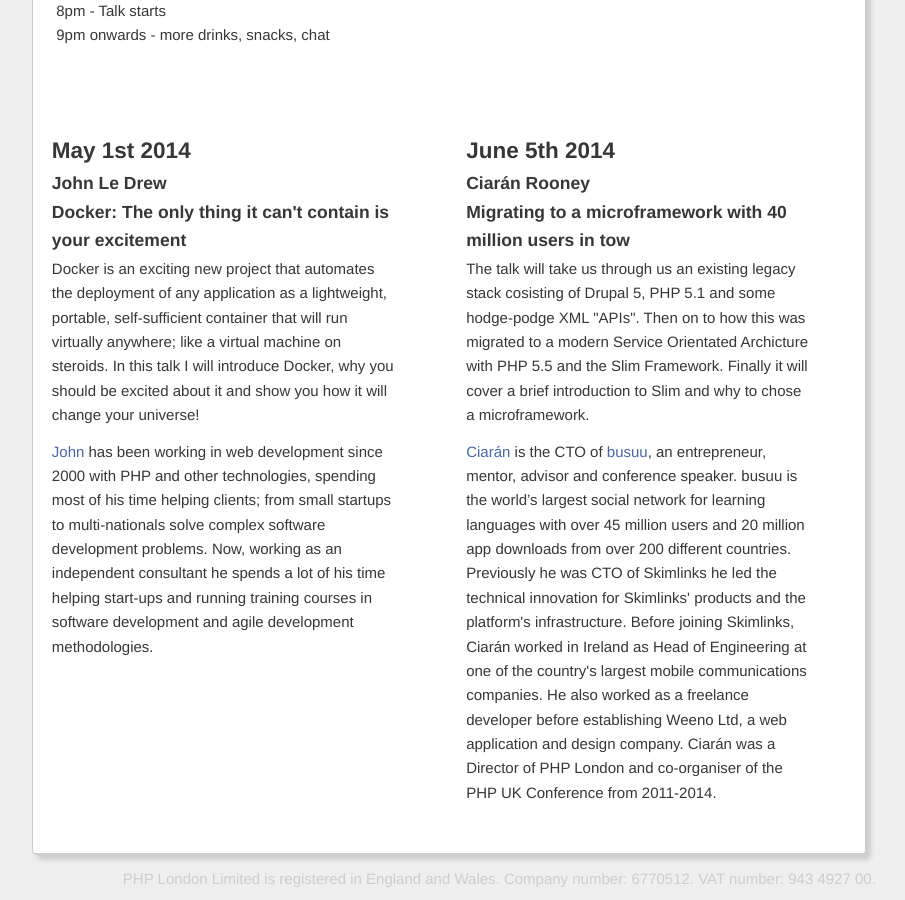
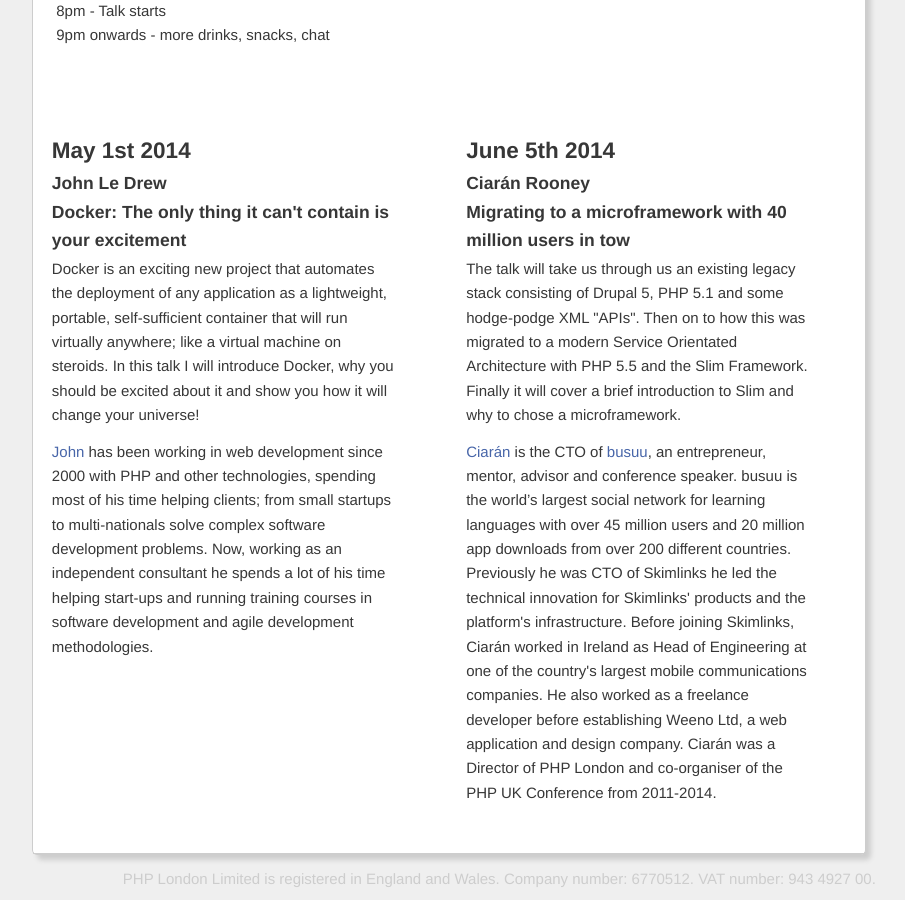
Before and after one commit to phplondon/phplondon.github.io, a Jekyll site: the page built from index.html, in a window 1280 px wide and 900 px high, scrolled down 784 px. Shown: the whole window, without its empty margins (333-1238 px from the left). Built offline with Jekyll 4.4.1, drawn with Linux system fonts in a browser that asks for light colours.

Commit message:
Update index.html

```diff
--- a/index.html
+++ b/index.html
@@ -40,7 +40,7 @@
             <h2>June 5th 2014</h2>
             <h3>Ciarán Rooney</h3>
             <h3>Migrating to a microframework with 40 million users in tow</h3>
-            <p>The talk will take us through us an existing legacy stack cosisting of Drupal 5, PHP 5.1 and some hodge-podge XML "APIs". Then on to how this was migrated to  a modern Service Orientated Archicture with PHP 5.5 and the Slim Framework. Finally it will cover a brief introduction to Slim and why to chose a microframework.</p>
+            <p>The talk will take us through us an existing legacy stack consisting of Drupal 5, PHP 5.1 and some hodge-podge XML "APIs". Then on to how this was migrated to  a modern Service Orientated Architecture with PHP 5.5 and the Slim Framework. Finally it will cover a brief introduction to Slim and why to chose a microframework.</p>
             <p><a href="https://twitter.com/ciaranr">Ciarán</a> is the CTO of <a href="http://www.busuu.com/enc/">busuu</a>, an entrepreneur, mentor, advisor and conference speaker. busuu is the world’s largest social network for learning languages with over 45 million users and 20 million app downloads from over 200 different countries. Previously he was CTO of Skimlinks he led the technical innovation for Skimlinks' products and the platform's infrastructure. Before joining Skimlinks, Ciarán worked in Ireland as Head of Engineering at one of the country's largest mobile communications companies. He also worked as a freelance developer before establishing Weeno Ltd, a web application and design company. Ciarán was a Director of PHP London and co-organiser of the PHP UK Conference from 2011-2014.</p>
         </div>
     </div>
```
